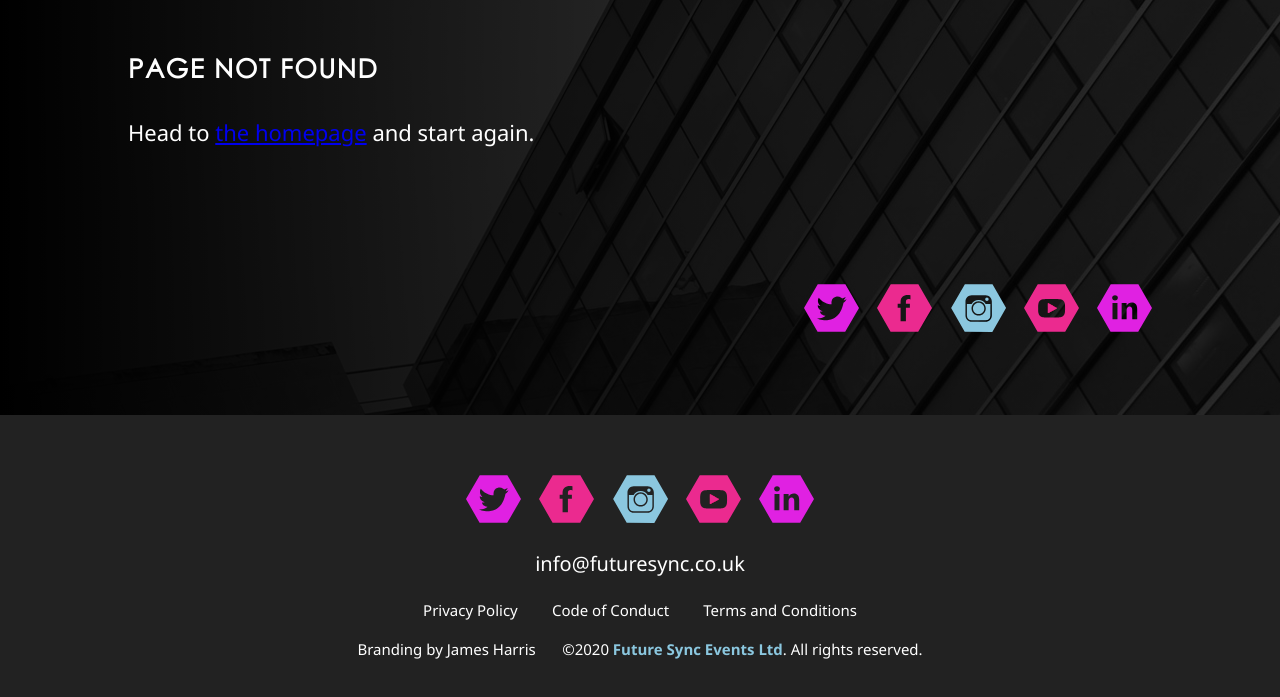
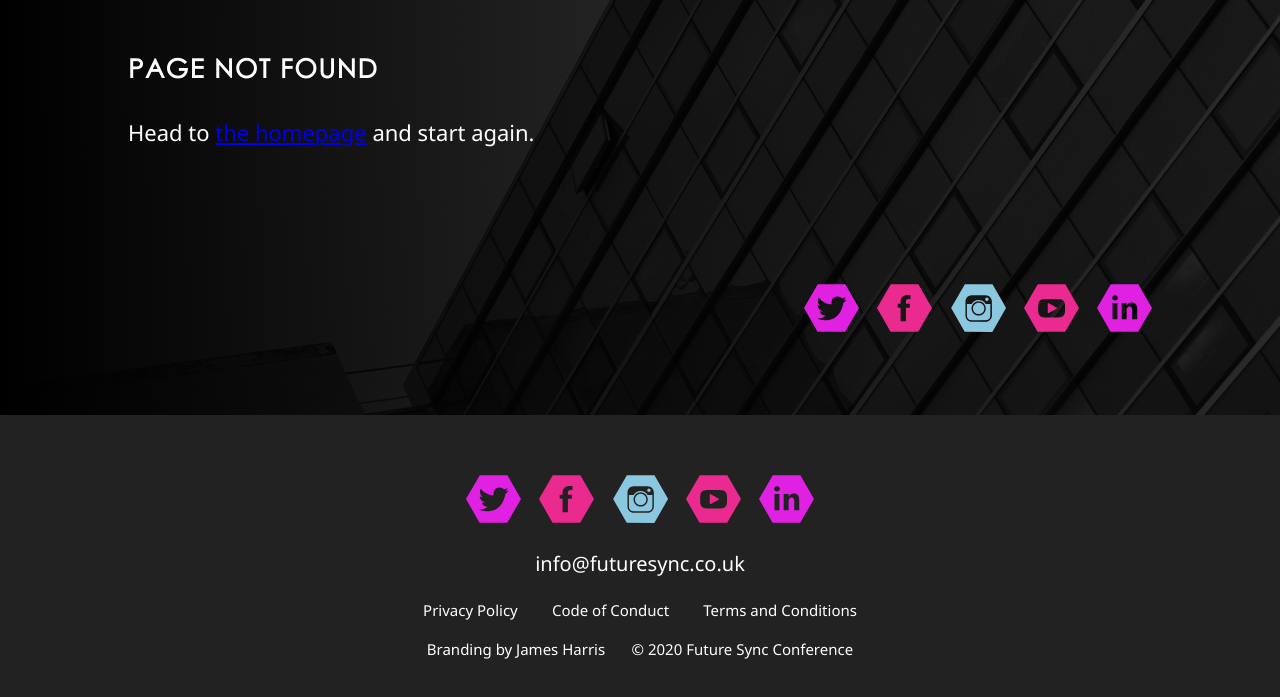
Before and after one commit to FutureSyncConference/future-sync-conf-2019, a plain HTML site: page 404.html in a window 1280 px wide. Shown: the part 385-1082 px from the top of the page. Drawn offline with nearby package versions, Linux system fonts and the light colour scheme.

Commit message:
Removes references to the company

```diff
--- a/404.html
+++ b/404.html
@@ -151,7 +151,7 @@
     </nav>
     <p class="copyright">
       <span>Branding by James Harris</span>
-      <span>&copy;2020 <a href="https://futuresyncevents.co.uk" target="_blank">Future Sync Events Ltd</a>. All rights reserved.</span>
+      <span>&copy; 2020 Future Sync Conference</a></span>
     </p>
   </footer>
 
```
Also changed, not shown: bookyourticket.html (+1 -1 lines), business-innovation.html (+1 -1 lines), code-of-conduct.html (+1 -1 lines), creative-design.html (+1 -1 lines), index.html (+1 -1 lines), software-development.html (+1 -1 lines), terms-and-conditions.html (+1 -1 lines).
